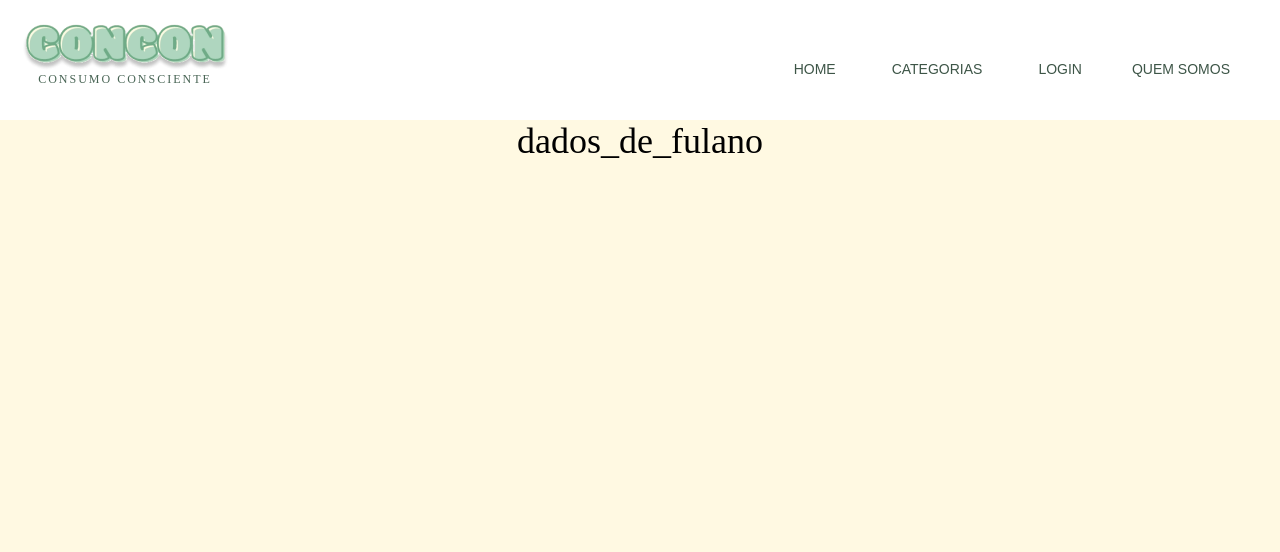
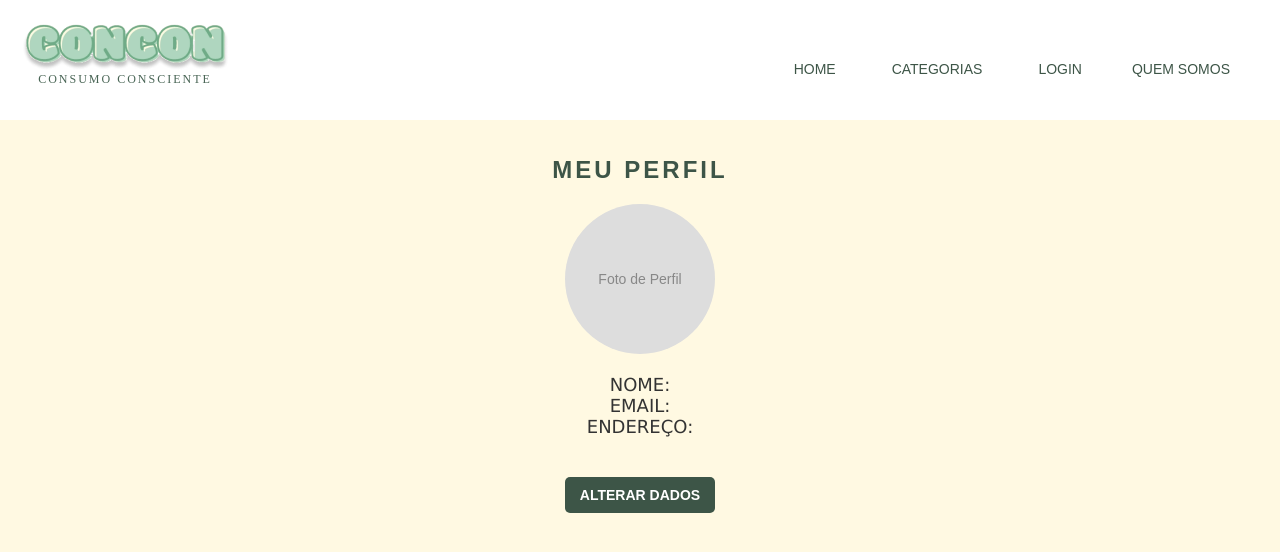
Before and after one commit to aziul89/frontendPI3, a React (Create React App) app in the folder projetodepi/: page /DataPage in a window 1280 px wide. Shown: the top 552 px of the page. Built offline with nearby package versions, Linux system fonts and the light colour scheme.

Commit message:
perfil e atualização de rotas

```diff
--- a/projetodepi/src/App.js
+++ b/projetodepi/src/App.js
@@ -18,6 +18,7 @@ import AddressPage from './components/pages/login/AddressPage';
 //pages_myaccount
 import Favoritos from './components/pages/myaccount/favoritos'
 import Pedidos from './components/pages/myaccount/pedidos'
+import Carrinho from './components/pages/myaccount/carrinho';
 //components
 import Header from './components/pages/home/Header';
 
@@ -41,7 +42,7 @@ function App() {
           <Route path="/RegisterPage" element={<RegisterPage />}/>
           <Route path="/AddressPage" element={<AddressPage />}/>
           <Route path="/QuemSomos" element={<QuemSomos />} />
-
+          <Route path="/Carrinho" element={<Carrinho />} />
           <Route path="/Pedidos" element={<Pedidos />} />
           <Route path="/Favoritos" element={<Favoritos />} />
         </Routes>
--- a/projetodepi/src/components/pages/login/DataPage.js
+++ b/projetodepi/src/components/pages/login/DataPage.js
@@ -1,17 +1,110 @@
-//import styles from './DataPage.module.css'
-//criar o arquivo "DataPage.module.css"
+import React, { useState } from 'react';
+import styles from './DataPage.module.css';
 
-//Esta página será a que exibe os dados de quem está logado no site, junto com a opção de logout.
+function UserProfile() {
+  const [name, setName] = useState('');
+  const [email, setEmail] = useState('');
+  const [endereco, setEndereco] = useState('');
+  const [photo, setPhoto] = useState(null);
+  const [preview, setPreview] = useState(null);
+  const [isEditing, setIsEditing] = useState(false);
 
+  const handleNameChange = (e) => {
+    setName(e.target.value);
+  };
 
-function DataPage (){
-    return(
-        <div>
-            <p>dados_de_fulano</p>
-        </div>
-    )
+  const handleEmailChange = (e) => {
+    setEmail(e.target.value);
+  };
+
+  const handleEnderecoChange = (e) => {
+    setEndereco(e.target.value);
+  };
+
+  const handlePhotoChange = (e) => {
+    const file = e.target.files[0];
+    setPhoto(file);
+    setPreview(URL.createObjectURL(file));
+  };
+
+  const handleSubmit = (e) => {
+    e.preventDefault();
+    // Aqui você pode adicionar a lógica para enviar os dados atualizados para o servidor
+    console.log('Nome:', name);
+    console.log('Email:', email);
+    console.log('Endereço:', endereco);
+    console.log('Foto:', photo);
+    setIsEditing(false);
+  };
+
+  const handleEditClick = () => {
+    setIsEditing(true);
+  };
+
+  return (
+    <div className={styles.userProfileContainer}>
+      <h1 className={styles.profileTitle}>MEU PERFIL</h1>
+      <div className={styles.profilePhotoContainer}>
+        {preview ? (
+          <img src={preview} alt="Foto de Perfil" className={styles.profilePhoto} />
+        ) : (
+          <div className={styles.placeholderPhoto}>Foto de Perfil</div>
+        )}
+      </div>
+      <div className={styles.profileInfo}>
+        <p className={styles.profileName}>NOME: {name || ''}</p>
+        <p className={styles.profileEmail}>EMAIL: {email || ''}</p>
+        <p className={styles.profileEndereco}>ENDEREÇO: {endereco || ''}</p>
+      </div>
+      {isEditing ? (
+        <form onSubmit={handleSubmit} className={styles.profileForm}>
+          <div className={styles.formGroup}>
+            <label htmlFor="name" className={styles.label}>Nome:</label>
+            <input
+              type="text"
+              id="name"
+              value={name}
+              onChange={handleNameChange}
+              className={styles.input}
+            />
+          </div>
+          <div className={styles.formGroup}>
+            <label htmlFor="email" className={styles.label}>Email:</label>
+            <input
+              type="email"
+              id="email"
+              value={email}
+              onChange={handleEmailChange}
+              className={styles.input}
+            />
+          </div>
+          <div className={styles.formGroup}>
+            <label htmlFor="endereco" className={styles.label}>Endereço:</label>
+            <input
+              type="text"
+              id="endereco"
+              value={endereco}
+              onChange={handleEnderecoChange}
+              className={styles.input}
+            />
+          </div>
+          <div className={styles.formGroup}>
+            <label htmlFor="photo" className={styles.label}>Foto de Perfil:</label>
+            <input
+              type="file"
+              id="photo"
+              accept="image/*"
+              onChange={handlePhotoChange}
+              className={styles.input}
+            />
+          </div>
+          <button type="submit" className={styles.submitButton}>SALVAR</button>
+        </form>
+      ) : (
+        <button onClick={handleEditClick} className={styles.submitButton}>ALTERAR DADOS</button>
+      )}
+    </div>
+  );
 }
-export default DataPage;
 
-
-//<DataPage/>
+export default UserProfile;
--- /dev/null
+++ b/projetodepi/src/components/pages/login/DataPage.module.css
@@ -0,0 +1,106 @@
+.userProfileContainer {
+    display: flex;
+    flex-direction: column;
+    align-items: center;
+    padding: 20px;
+  }
+
+  .profileTitle {
+    font-size: 24px;
+    color: #3D5547;
+    margin-bottom: 20px;
+    letter-spacing: 3px;
+  }
+
+  .profilePhotoContainer {
+    margin-bottom: 20px;
+    width: 150px;
+    height: 150px;
+    border-radius: 50%;
+    overflow: hidden;
+    display: flex;
+    justify-content: center;
+    align-items: center;
+    background-color: #f3f3f3;
+  }
+
+  .profilePhoto {
+    width: 100%;
+    height: 100%;
+    object-fit: cover;
+  }
+
+  .placeholderPhoto {
+    width: 100%;
+    height: 100%;
+    display: flex;
+    justify-content: center;
+    align-items: center;
+    color: #888;
+    font-size: 14px;
+    background-color: #ddd;
+  }
+
+  .profileInfo {
+    text-align: center;
+    margin-bottom: 20px;
+  }
+
+  .profileName,
+  .profileEmail,
+  .profileEndereco {
+    font-size: 18px;
+    color: #333;
+    font-family: Verdana, Geneva, Tahoma, sans-serif;
+  }
+
+  .profileForm {
+    width: 100%;
+    max-width: 400px;
+    display: flex;
+    flex-direction: column;
+    align-items: center;
+    text-align: left;
+  }
+
+  .formGroup {
+    margin-bottom: 15px;
+    width: 100%;
+  }
+
+  .label {
+    display: block;
+    margin-bottom: 5px;
+    font-weight: bold;
+    font-size: 18px;
+    color: #3D5547;
+  }
+
+  .input {
+    width: 100%;
+    padding: 10px;
+    border: 1px solid #ccc;
+    border-radius: 4px;
+    font-size: 16px;
+    color: #333;
+  }
+
+  .input::placeholder {
+    color: #999;
+  }
+
+  .submitButton {
+    padding: 10px 15px;
+    border: none;
+    border-radius: 5px;
+    background-color: #3D5547;
+    color: #fff;
+    font-weight: 600;
+    font-size: 14px;
+    cursor: pointer;
+    margin-top: 20px;
+  }
+
+  .submitButton:hover {
+    background-color: #88b297;
+  }
--- /dev/null
+++ b/projetodepi/src/components/pages/myaccount/carrinho.js
@@ -0,0 +1,15 @@
+function Carrinho (){
+    return(
+        <div>
+
+
+
+            <p>Carrinho_page</p>
+
+
+
+
+        </div>
+    )
+}
+export default Carrinho;
--- a/projetodepi/src/components/routes/MyAccount.js
+++ b/projetodepi/src/components/routes/MyAccount.js
@@ -24,7 +24,7 @@ const DropdownMenu = () => {
             showCancelButton: true,
             confirmButtonColor: '#3085d6',
             cancelButtonColor: '#d33',
-            confirmButtonText: 'Sim, deslogar!',
+            confirmButtonText: 'Sim, sair!',
             cancelButtonText: 'Cancelar'
         }).then((result) => {
             if (result.isConfirmed) {
@@ -50,8 +50,9 @@ const DropdownMenu = () => {
                     {isOpen && (
                         <ul className="dropdown-menu">
                             <li className={styles.linkstyle}><Link to="/DataPage">Meus Dados</Link></li>
-                            <li className={styles.linkstyle}><Link to="/Favoritos">Meus Favoritos</Link></li>
-                            <li className={styles.linkstyle}><Link to="/Pedidos">Meus Pedidos</Link></li>
+                            <li className={styles.linkstyle}><Link to="/Carrinho">Carrinho</Link></li>
+                            <li className={styles.linkstyle}><Link to="/Favoritos">Favoritos</Link></li>
+                            <li className={styles.linkstyle}><Link to="/Pedidos">Pedidos</Link></li>
                             <li className={styles.linkstyle}>
                                 <button className="logout-button" onClick={handleLogout}>Sair</button>
                             </li>
```
Also changed, not shown: projetodepi/src/components/routes/MenuHome.css (line endings or trailing spaces).
